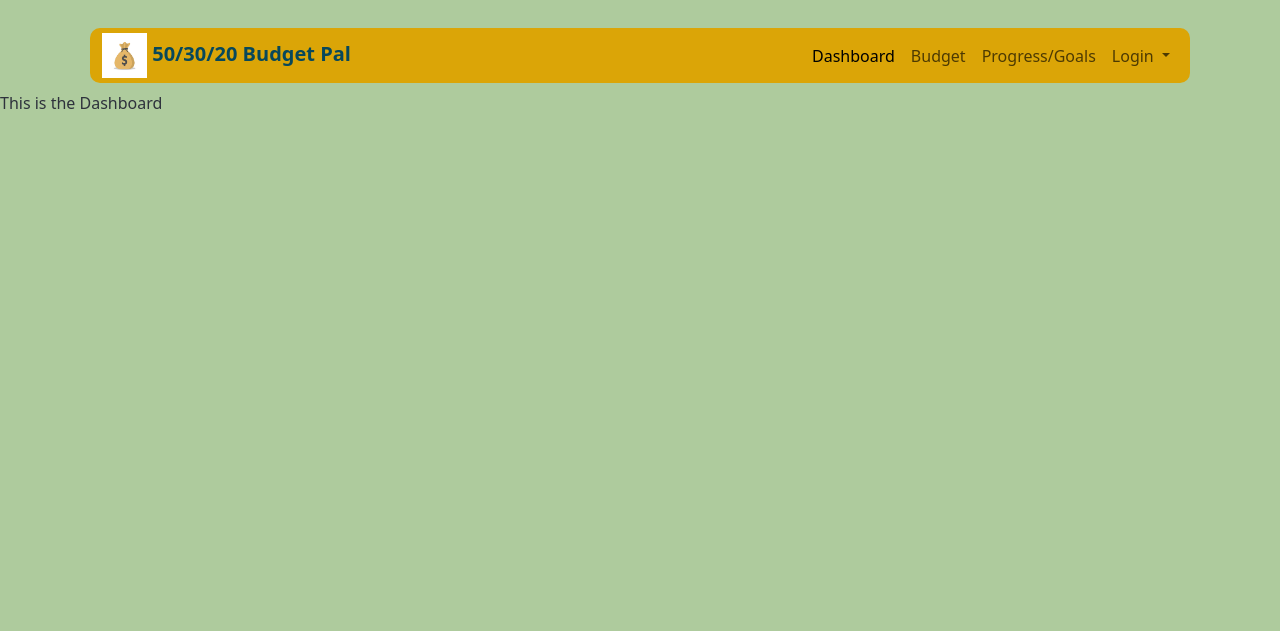
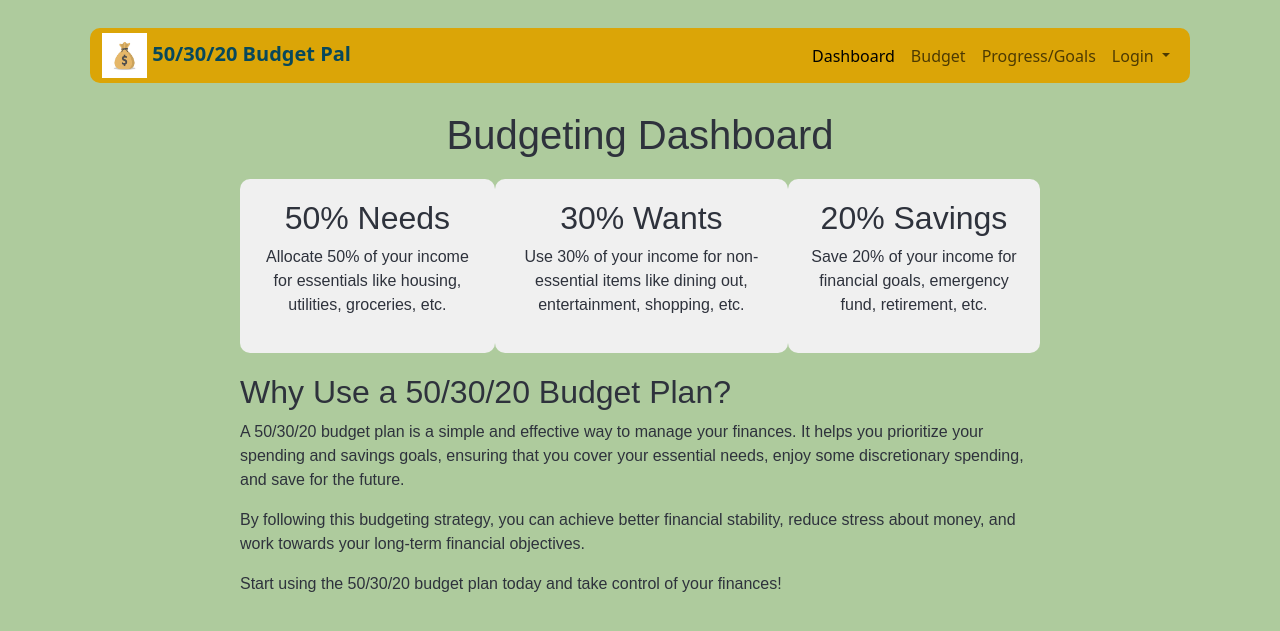
Before and after one commit to n00b110/bank-project, a Flask app: page /dashboard/ in a window 1280 px wide. Shown: the top 631 px of the page. Run offline with Flask 3, Linux system fonts and the light colour scheme; the visitor is signed in with stand-in values (Sample User, id 1).

Commit message:
removed logos from visual charts, added basic dashboard page, corrected formatting of chart information

```diff
--- a/app.py
+++ b/app.py
@@ -103,7 +103,8 @@ recent_month_pie_chart.layout = html.Div(children=[
             'layout': go.Layout(
                 title='Your Most Recent Month',
                 paper_bgcolor='rgb(174, 203, 157)')
-        }
+        },
+        config={'displaylogo': False}
     )
 ])
 
@@ -128,7 +129,8 @@ last_quarter_pie_chart.layout = html.Div(children=[
             'layout': go.Layout(
                 title='Your Last Quarter',
                 paper_bgcolor='rgb(174, 203, 157)')
-        }
+        },
+        config={'displaylogo': False}
     )
 ])
 
@@ -153,7 +155,8 @@ last_year_pie_chart.layout = html.Div(children=[
             'layout': go.Layout(
                 title='Your Last Year',
                 paper_bgcolor='rgb(174, 203, 157)')
-        }
+        },
+        config={'displaylogo': False}
     )
 ])
 
@@ -178,7 +181,8 @@ life_time_pie_chart.layout = html.Div(children=[
             'layout': go.Layout(
                 title='Your Lifetime Budgeting',
                 paper_bgcolor='rgb(174, 203, 157)')
-        }
+        },
+        config={'displaylogo': False}
     )
 ])
 
@@ -194,6 +198,13 @@ needs_actual = [60, 55, 65, 50, 55]
 wants_actual = [30, 45, 20, 45, 25]
 savings_actual = [10, 0, 15, 5, 20]
 
+formatted_needs_baseline_values = ['${:,.2f}'.format(value) for value in needs_baseline]
+formatted_wants_baseline_values = ['${:,.2f}'.format(value) for value in wants_baseline]
+formatted_savings_baseline_values = ['${:,.2f}'.format(value) for value in savings_baseline]
+formatted_needs_actual_values = ['${:,.2f}'.format(value) for value in needs_actual]
+formatted_wants_actual_values = ['${:,.2f}'.format(value) for value in wants_actual]
+formatted_savings_actual_values = ['${:,.2f}'.format(value) for value in savings_actual]
+
 # Define layout of the app
 goals_line_graph.layout = html.Div(children=[
     dcc.Graph(
@@ -205,42 +216,54 @@ goals_line_graph.layout = html.Div(children=[
                     y=needs_baseline,
                     mode='lines+markers',
                     marker=dict(color='#ADD8E6'),
-                    name='Needs Goal'
+                    name='Needs Goal',
+                    hoverinfo= 'x+text',
+                    text= formatted_needs_baseline_values
                 ),
                 go.Scatter(
                     x=x_data,
                     y=wants_baseline,
                     mode='lines+markers',
                     marker=dict(color='#FFDAB9'),
-                    name='Wants Goal'
+                    name='Wants Goal',
+                    hoverinfo= 'x+text',
+                    text= formatted_wants_baseline_values
                 ),
                 go.Scatter(
                     x=x_data,
                     y=savings_baseline,
                     mode='lines+markers',
                     marker=dict(color='#C1FFC1'),
-                    name='Savings Goal'
+                    name='Savings Goal',
+                    hoverinfo= 'x+text',
+                    text= formatted_savings_baseline_values
                 ),
                 go.Scatter(
                     x=x_data,
                     y=needs_actual,
                     mode='lines+markers',
                     marker=dict(color='blue'),
-                    name='Actual Needs Spending'
+                    name='Actual Needs Spending',
+                    hoverinfo= 'x+text',
+                    text= formatted_needs_actual_values
                 ),
                 go.Scatter(
                     x=x_data,
                     y=wants_actual,
                     mode='lines+markers',
                     marker=dict(color='orange'),
-                    name='Actual Wants Spending'
+                    name='Actual Wants Spending',
+                    hoverinfo= 'x+text',
+                    text= formatted_wants_actual_values
                 ),
                 go.Scatter(
                     x=x_data,
                     y=savings_actual,
                     mode='lines+markers',
                     marker=dict(color='#00DF00'),
-                    name='Actual Savings'
+                    name='Actual Savings',
+                    hoverinfo= 'x+text',
+                    text= formatted_savings_actual_values
                 )
             ],
             'layout': go.Layout(
@@ -248,7 +271,9 @@ goals_line_graph.layout = html.Div(children=[
                 xaxis=dict(title='Months'),
                 yaxis=dict(title='Percent of Spending', range=[0, 100])
             )
-        }
+        },
+        config={
+            'displaylogo': False}
     )
 ])
 
--- a/static/styles/styles.css
+++ b/static/styles/styles.css
@@ -71,3 +71,21 @@ body {
     .navbar-collapse {
     justify-content: flex-end;
     }
+
+.container-dashboard-outer {
+    font-family: Arial, sans-serif;
+    margin: 0;
+    padding: 20px;
+}
+
+.container-dashboard {
+    max-width: 800px;
+    margin: auto;
+}
+
+.stats-box {
+    background-color: #f0f0f0;
+    padding: 20px;
+    border-radius: 10px;
+    text-align: center;
+}
--- a/templates/dashboard.html
+++ b/templates/dashboard.html
@@ -2,7 +2,32 @@
 
 {% block title %} {% endblock %}
 {% block body%}
-<div>
-    <p>This is the Dashboard</p>
+<div class="container-dashboard-outer">
+    <div class="container-dashboard">
+        <h1 class="header" style="text-align: center; margin-bottom: 20px;">Budgeting Dashboard</h1>
+        <div class="stats" style="display: flex; justify-content: space-around; margin-bottom: 20px;">
+            <div class="stats-box">
+                <h2>50% Needs</h2>
+                <p>Allocate 50% of your income for essentials like housing, utilities, groceries, etc.</p>
+            </div>
+            <div class="stats-box">
+                <h2>30% Wants</h2>
+                <p>Use 30% of your income for non-essential items like dining out, entertainment, shopping, etc.</p>
+            </div>
+            <div class="stats-box">
+                <h2>20% Savings</h2>
+                <p>Save 20% of your income for financial goals, emergency fund, retirement, etc.</p>
+            </div>
+        </div>
+        <div class="details">
+            <h2>Why Use a 50/30/20 Budget Plan?</h2>
+            <p>A 50/30/20 budget plan is a simple and effective way to manage your finances. It helps you prioritize
+                your spending and savings goals, ensuring that you cover your essential needs, enjoy some discretionary
+                spending, and save for the future.</p>
+            <p>By following this budgeting strategy, you can achieve better financial stability, reduce stress about
+                money, and work towards your long-term financial objectives.</p>
+            <p>Start using the 50/30/20 budget plan today and take control of your finances!</p>
+        </div>
+    </div>
 </div>
 {% endblock %}
```
